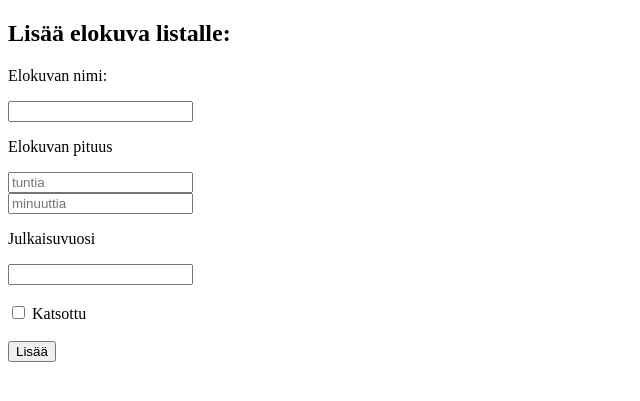
After one commit to Matsu-J/Elokuvalista, a Flask app: page /add_movie in a window 1280 px wide. The commit adds this page. Shown: the top 401 px of the page, without its empty margins (0-640 px from the left). Run offline with Flask 3, Linux system fonts and the light colour scheme.

Commit message:
Add form for adding movies to the list

```diff
--- a/app.py
+++ b/app.py
@@ -63,8 +63,11 @@ def check_login():
         "<br><a href=""/login"">Yritä uudelleen</a>"
 
 
-
 @app.route("/logout")
 def logout():
     del session["username"]
     return redirect("/")
+
+@app.route("/add_movie")
+def add_movie():
+    return render_template("add_movie.html")
--- /dev/null
+++ b/templates/add_movie.html
@@ -0,0 +1,29 @@
+<!DOCTYPE html>
+<html>
+  <head>
+    <title>Elokuvalista - Lisää elokuva</title>
+  </head>
+  <body>
+    <h2>
+      Lisää elokuva listalle:
+    </h2>
+    <form action="/create_post" method="post">
+      <p>Elokuvan nimi:</p>
+      <input type="text" name="title" required>
+
+      <p>Elokuvan pituus</p>
+      <input type="text" name="hours" placeholder="tuntia"><br>
+      <input type="text" name="minutes" placeholder="minuuttia">
+
+      <p>Julkaisuvuosi</p>
+      <input type="text" name="release_year">
+      <br><br>
+
+      <input type="checkbox" name="watched">
+      <label for="watched">Katsottu</label>
+      <br><br>
+
+      <input type="submit" value="Lisää"></input>
+    </form>
+  </body>
+</html>
```
Also changed, not shown: templates/index.html (+5 -3 lines).
